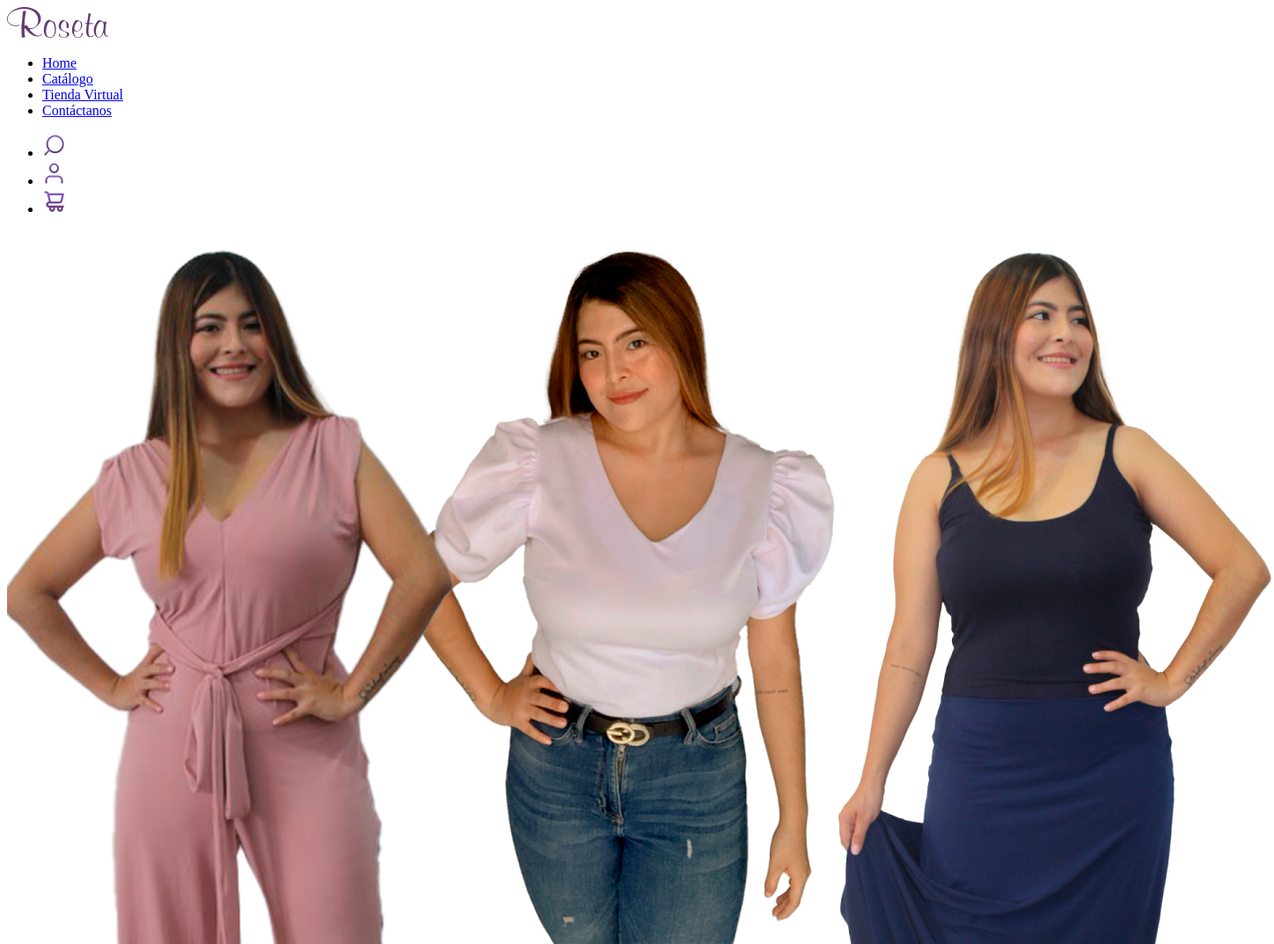
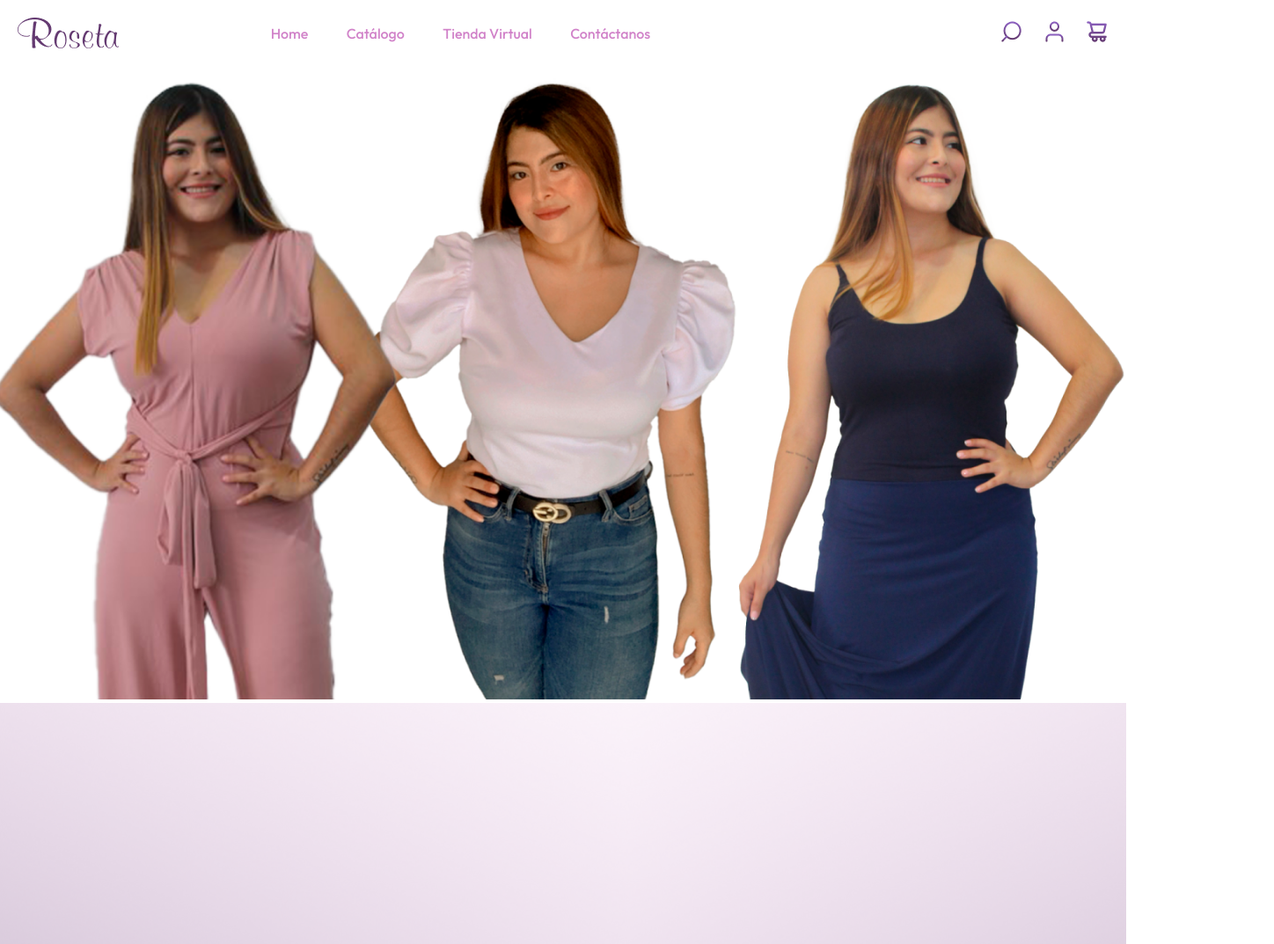
Before and after one commit to Brand2899/RosetaShop, a plain HTML site: page index.html in a window 1280 px wide. Shown: the top 1073 px of the page at 88% size, 1448 px wide, since content can reach past the window. Drawn offline with Linux system fonts and the light colour scheme.

Commit message:
advances

```diff
--- /dev/null
+++ b/css/index.css
@@ -0,0 +1,60 @@
+*{
+    margin: 0;
+    padding: 0;
+    box-sizing: content-box;
+}
+
+ul, ol{
+    list-style: none;
+}
+
+html, body{
+    font-family: 'Outfit', sans-serif;
+}
+
+header{
+    padding: 20px;
+    height: 10%;
+}
+
+a{
+    text-decoration: none;
+}
+
+/* Util */
+.flex{
+    display: flex;
+    align-items: center;
+}
+
+.nav{
+    justify-content: space-between;
+    width: 100%;
+}
+
+.right_nav{
+    width: 58%;
+    justify-content: space-between;
+}
+
+.menu{
+    width: 60%;
+    justify-content: space-between;
+}
+
+.menu *{
+    color: #D183C9;
+}
+
+.left_nav{
+    width: 10%;
+    justify-content: space-between;
+}
+
+.banner *{
+    width: 100%;
+}
+
+#banner_background{
+    position: relative;
+}
--- a/index.html
+++ b/index.html
@@ -5,28 +5,33 @@
     <meta http-equiv="X-UA-Compatible" content="IE=edge">
     <meta name="viewport" content="width=device-width, initial-scale=1.0">
     <title>Roseta</title>
+
+    <link rel="preconnect" href="https://fonts.googleapis.com">
+    <link rel="preconnect" href="https://fonts.gstatic.com" crossorigin>
+    <link href="https://fonts.googleapis.com/css2?family=Outfit:wght@300;500&display=swap" rel="stylesheet">
+    <link rel="stylesheet" href="./css/index.css">
 </head>
 <body>
-    <header class="header">
-        <nav class="nav">
-            <div>
+    <header>
+        <nav class="nav flex">
+            <div class="right_nav flex">
                 <img src="./img/img_header_logo.png" alt="" class="logo">
-                <ul>
-                    <li>
+                <ul class="menu flex ">
+                    <li class="menu__item">
                         <a href="#">Home</a>
                     </li>
-                    <li>
+                    <li class="menu__item">
                         <a href="#">Catálogo</a>
                     </li>
-                    <li>
+                    <li class="menu__item">
                         <a href="#">Tienda Virtual</a>
                     </li>
-                    <li>
+                    <li class="menu__item">
                         <a href="#">Contáctanos</a>
                     </li>
                 </ul>
             </div>
-            <ul>
+            <ul class="left_nav flex">
                 <li>
                     <a href="#">
                         <img src="./img/icon_header_search.png" alt="">
@@ -47,13 +52,20 @@
     </header>
 
     <section class="banner">
-        <img src="./img/img_banner_v1.png" alt="">
-        <img src="./img/img_banner_cover.png" alt="">
-        <h1 class="Title">Bienvenidas</h1>
-        <h2>Ropa de calidad, hecha con el corazón</h2>
+        <div class="banner__background">
+            <img src="./img/img_banner_v1.png" alt="" id="banner_background">
+            <img src="./img/img_banner_cover.png" alt="" id="banner_cover">
+        </div>
+        <div class="banner__content">
+            <h1 class="Title">Bienvenidas</h1>
+            <h2>Ropa de calidad, hecha con el corazón</h2>
+        </div>
     </section>
 
     <section  class="carsl">
+        <div>
+            <h2>Categorías</h2>
+        </div>
         <div>
             <button>
                 <img src="./img/icon_carsl_arrow_left.png" alt="">
```
